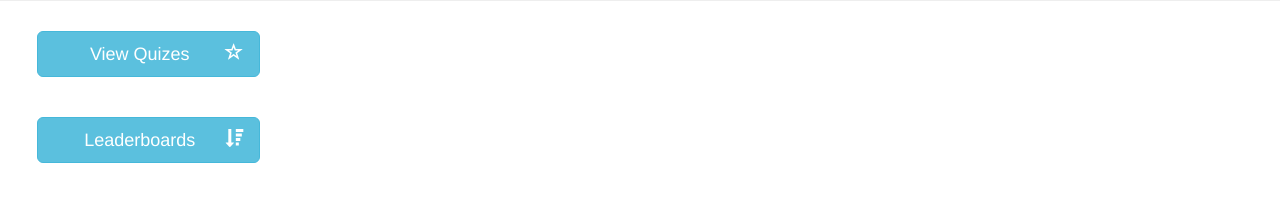
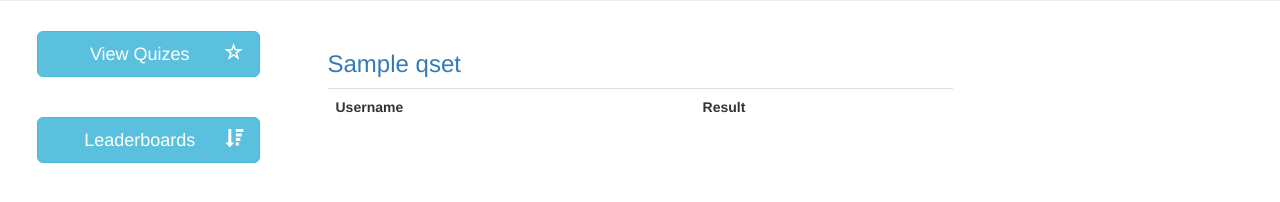
Before and after one commit to systemvaz/AgileWebProject-UWA, a Flask app: page /view_ladder in a window 1280 px wide. Shown: the part 287-489 px from the top of the page. Run offline with Flask 2, Linux system fonts and the light colour scheme; tables that the repository leaves empty hold one stand-in row (values such as "Sample post"); lists and menus that the app fills with data are empty; some libraries are stand-ins or nearby versions.

Commit message:
added leaderboard

```diff
--- a/app/routes.py
+++ b/app/routes.py
@@ -180,12 +180,10 @@ def reviewquiz():
 
     return render_template('review_quiz.html', title="Review this Quiz", user=user, timestamp=timestamp, qset=qset, questions=questions, answers=answers, mc_txt=mc_txt)
 
-
-# Route for a user to view all of their results
-@app.route('/review_results')
-def review_results():
-    user_id = current_user.id
+# Helper funtion to return quiz attempts, marks and stats given a user id
+def helper_get_results(user_id):
     quiz = []
+    qset_ids = []
     mark = []
     mark_outof = []
     pending = []
@@ -198,6 +196,7 @@ def review_results():
     for a in user_attempts:
         q_count = 0
         correct_count = 0
+        qset_ids.insert(i, a.qset_id)
         result = Results.query.filter_by(attempt_id=a.id).all()
         quiz_title = Qset.query.filter_by(id=a.qset_id).first()
         quiz.insert(i, quiz_title.title)
@@ -217,15 +216,80 @@ def review_results():
 
         i = i + 1
 
+    return qset_ids, quiz, mark, mark_outof, pending, attempt_ids, timestamp
+
+
+
+# Route for a user to view all of their results, calls above helper function
+@app.route('/review_results')
+def review_results():
+    user_id = current_user.id
+    _, quiz, mark, mark_outof, pending, attempt_ids, timestamp = helper_get_results(user_id)
+
     return render_template('review_results.html', title="View your Results", quiz=quiz, mark=mark, mark_outof=mark_outof, pending=pending, attempts=attempt_ids, timestamp=timestamp)
 
 
-# Route to view the leaderboard for all quizes
+# Helper function to return the best result a user obtained for each quiz they attempted
+def helper_get_topmark(qset_ids, mark, mark_outof, pending):
+    i = 0
+    exists = False
+    top_mark_dict = []
+
+    for qset in qset_ids:
+        if not pending[i]:
+            get_mark = mark[i]
+            get_outof = mark_outof[i]
+            for check in top_mark_dict:
+                if check.get("qset_id") == qset:
+                    # Check if this entry if the top mark seen so far
+                    exists = True
+                    if check.get("top_mark") < get_mark:
+                        check["top_mark"] = get_mark
+            if not exists:
+                top_mark_dict.append({"qset_id": qset, "top_mark": get_mark, "out_of": get_outof})
+        exists = False
+        i = i + 1
+
+    return top_mark_dict
+
+
+# Route to view the leaderboard for all quizes, calls above helper function
 @app.route('/view_ladder')
 def view_ladder():
+    exists = False
+    # Leaderboard dictionary
+    leaderboard_dict_lst = []
+
+    all_users = User.query.all()
+    # Get results and their top marks for each user
+    for user in all_users:
+        username = user.username
+        qset_id, quiz, mark, mark_outof, pending, attempt_ids, timestamp = helper_get_results(user.id)
+        user_mark_dict = helper_get_topmark(qset_id, mark, mark_outof, pending)
+
+        # Do comparison with our Leaderboard dictionary.
+        for user_mark in user_mark_dict:
+            for check in leaderboard_dict_lst:
+                # If quiz id in leaderboard dict, check if users top mark is the global top mark seen so far
+                if check.get("qset_id") == user_mark.get("qset_id"):
+                    exists = True
+                    if check.get("top_mark") < user_mark.get("top_mark"):
+                        # Add it to our Leaderboard dict
+                        check["user"] = username
+                        check["mark"] = user_mark.get("top_mark")
+                        check["out_of"] = user_mark.get("mark_outof")
+
+            # If no entry for this quiz in leaderboard dict so far OR the user got equal top marks with another user.
+            # Add to our leaderboard dict
+            if not exists or check.get("top_mark") == user_mark.get("top_mark"):
+                leaderboard_dict_lst.append({"user": username, "qset_id": user_mark.get("qset_id"), "top_mark": user_mark.get("top_mark"), "out_of": user_mark.get("out_of")})
+            exists = False
+
+    qsets = Qset.query.all()
+
+    return render_template('view_ladder.html', title='Leaderboards', leaderboard=leaderboard_dict_lst, qsets=qsets)
 
 
-    return render_template('view_ladder.html', title='Leaderboards')
 
 # ------------------------
 # Administrator routes
--- a/app/templates/view_ladder.html
+++ b/app/templates/view_ladder.html
@@ -13,7 +13,29 @@
     </div>
 
     <div class="col-sm-6">
+        {% for qset in qsets %}
+        <h3><a href="{{ url_for('take_quiz', quiz=qset.id) }}">{{ qset.title }}</a></h3>
+        <table class="table">
+            <tr>
+                <th>Username</th>
+                <th>Result</th>
+            </tr>
 
+            {% for result in leaderboard %}
+
+                {% if result.get("qset_id") == qset.id %}
+                    <tr>
+                        <td>{{ result.get("user") }}</td>
+                        <td>{{ result.get("top_mark") }}/{{ result.get("out_of") }}</td>
+                    </tr>
+
+                {% endif %}
+
+            {% endfor %}
+
+        </table>
+        <br><br>
+        {% endfor %}
     </div>
 
     <div class="col-sm-3">
```
Also changed, not shown: database/app.db.
